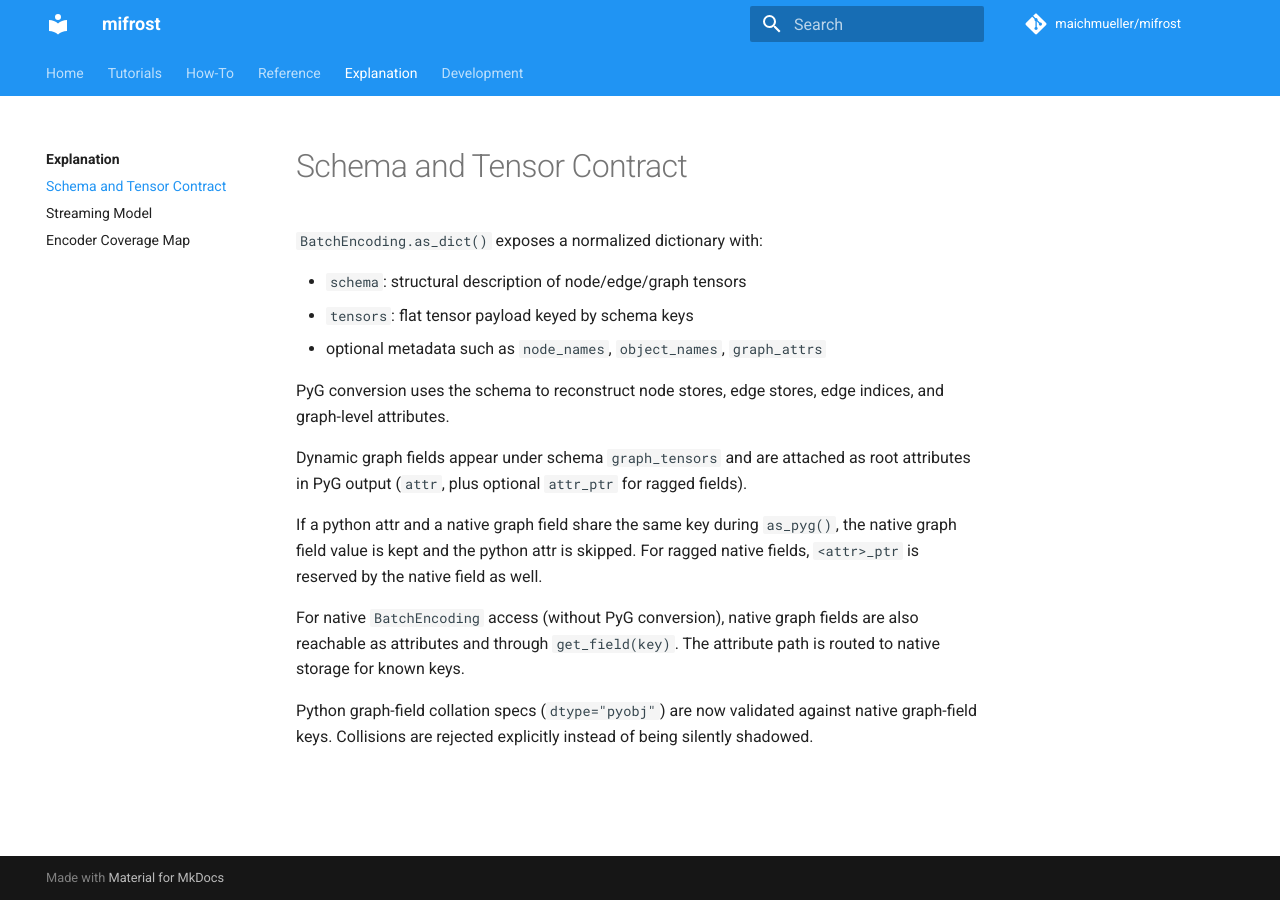
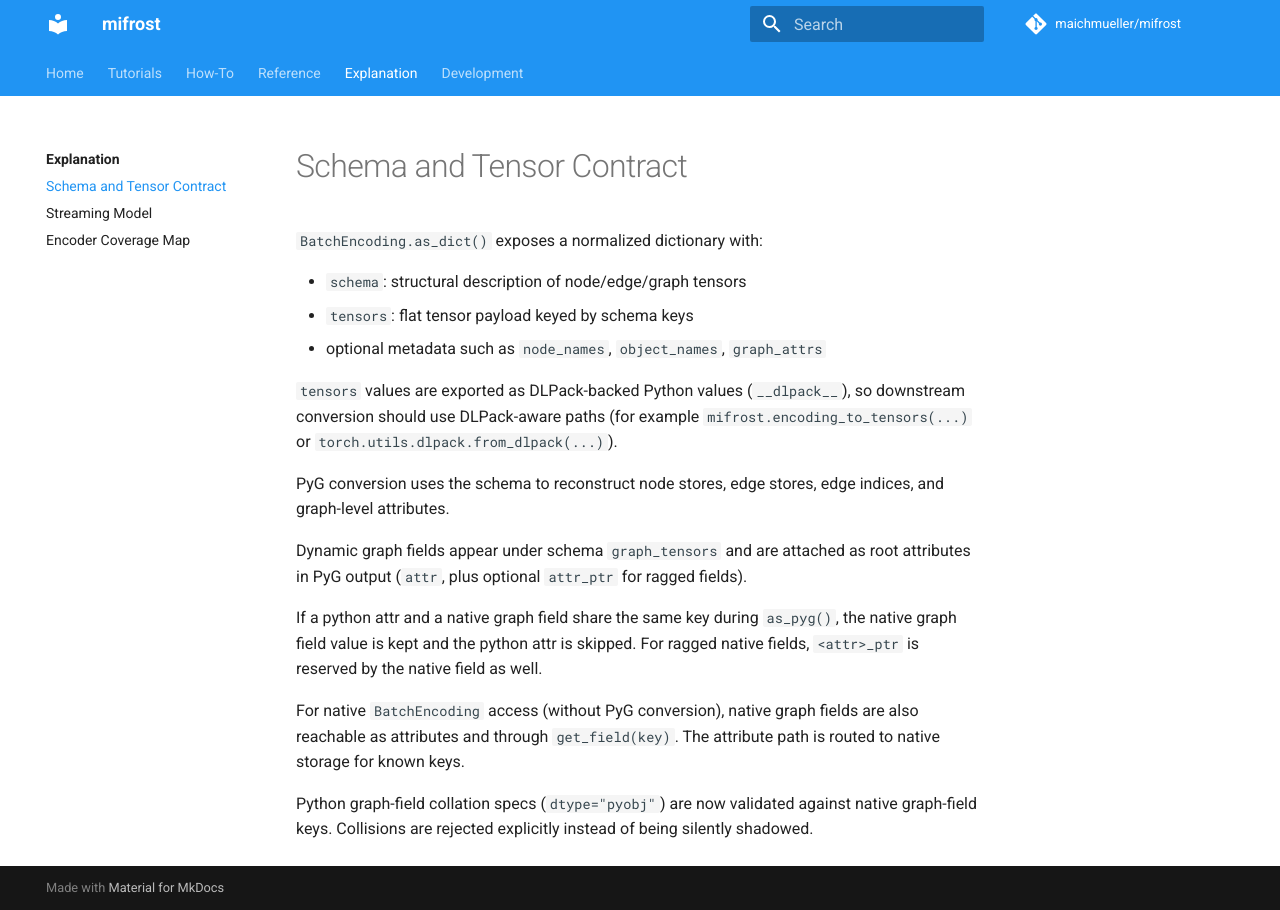
Before and after one commit to maichmueller/mifrost, an MkDocs documentation site: the page built from docs/explanation/schema-and-tensors.md, in a window 1280 px wide. Built offline with MkDocs 1.6.1 and Material for MkDocs 9.7.7, drawn with Linux system fonts in a browser that asks for light colours; comment, search, counter and statistics services are not loaded; the version menu is left out.

Commit message:
update docs

```diff
--- a/docs/explanation/schema-and-tensors.md
+++ b/docs/explanation/schema-and-tensors.md
@@ -5,6 +5,10 @@
 - `schema`: structural description of node/edge/graph tensors
 - `tensors`: flat tensor payload keyed by schema keys
 - optional metadata such as `node_names`, `object_names`, `graph_attrs`
+
+`tensors` values are exported as DLPack-backed Python values (`__dlpack__`),
+so downstream conversion should use DLPack-aware paths (for example
+`mifrost.encoding_to_tensors(...)` or `torch.utils.dlpack.from_dlpack(...)`).
 
 PyG conversion uses the schema to reconstruct node stores, edge stores, edge indices, and graph-level attributes.
 
```
Also changed, not shown: README.md (+2 -0 lines), docs/reference/native.md (+5 -0 lines).
